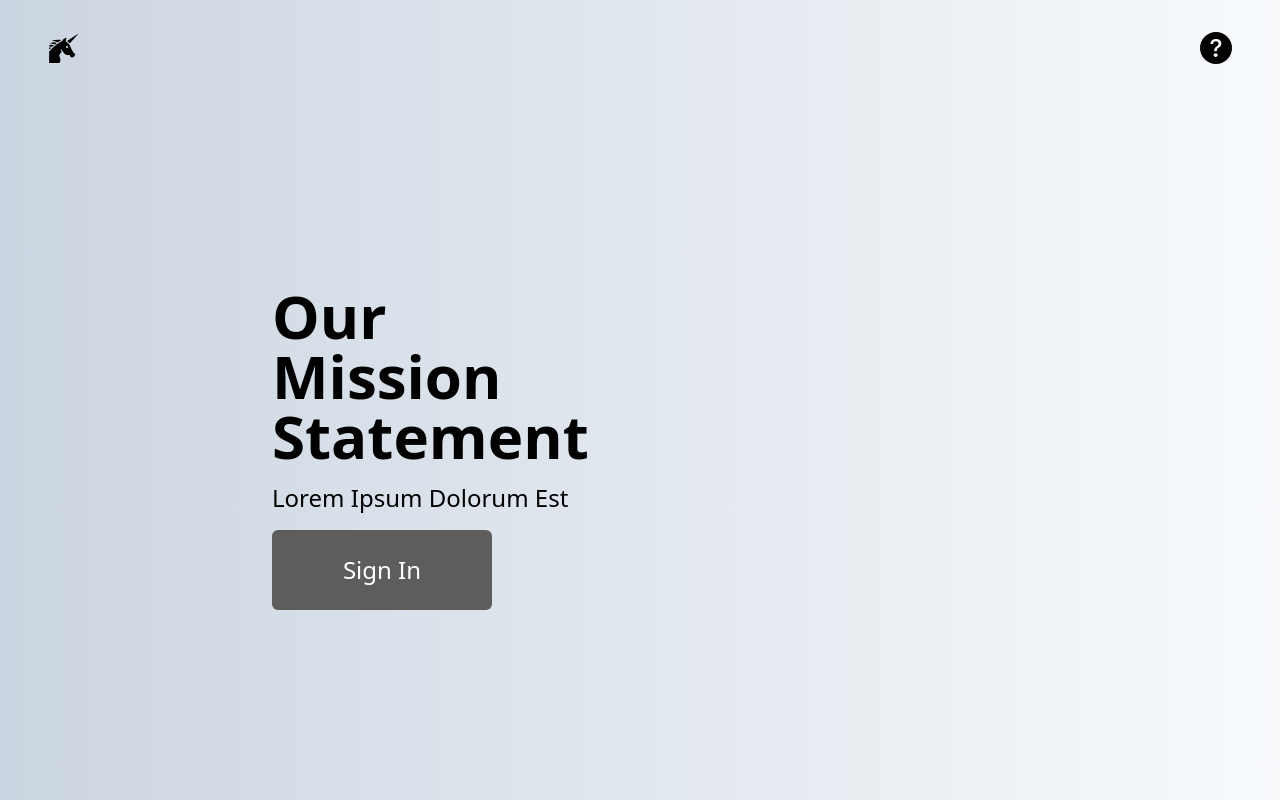
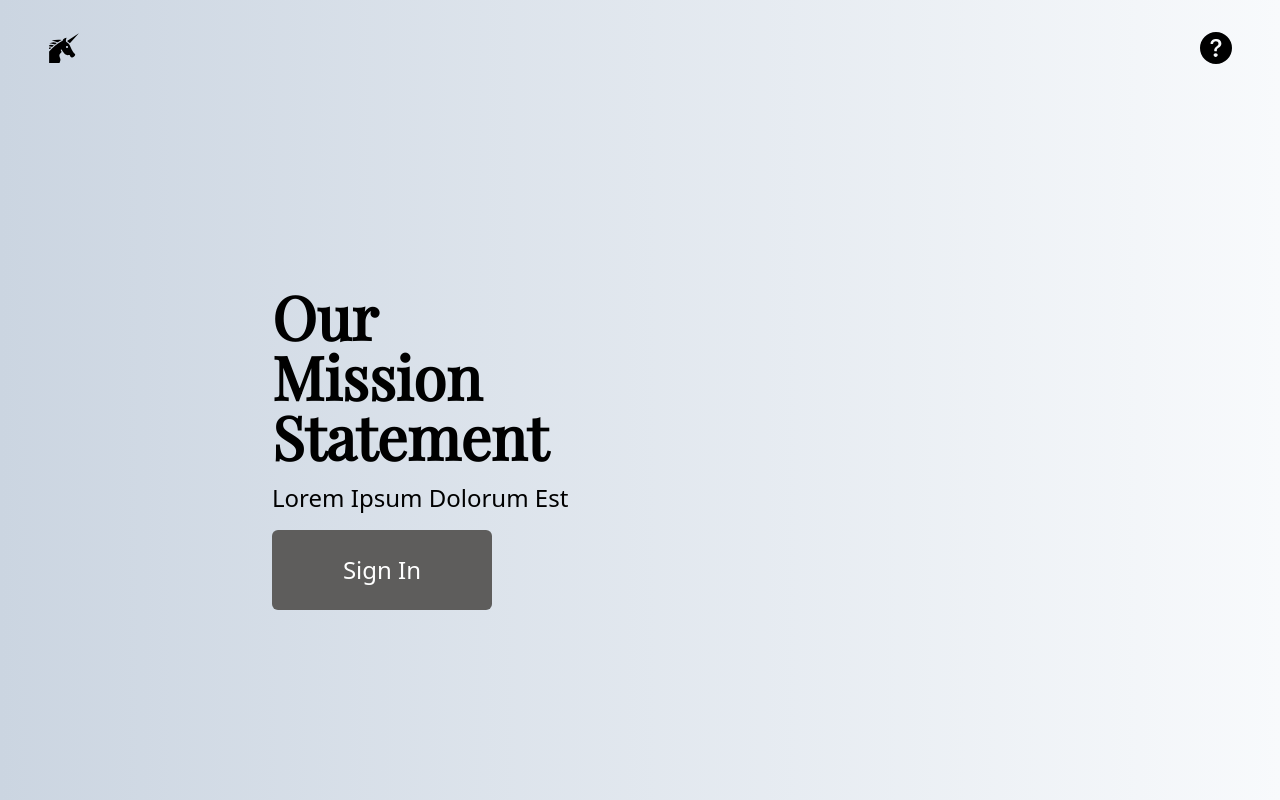
Before and after one commit to jdrco/JournAI, a Next.js app: page / in a window 1280 px wide. Built offline with nearby package versions, Linux system fonts and the light colour scheme; no server answers.

Commit message:
added font stuff

```diff
--- a/components/LandingPage.jsx
+++ b/components/LandingPage.jsx
@@ -24,7 +24,7 @@ const LandingPage = () => {
 
       <div className="bg-transparent w-screen h-[92%] flex flex-col lg:flex-row">
         <div className="bg-inherit h-[50%] flex flex-col justify-center items-center lg:items-baseline lg:ml-60 px-8 lg:h-[100%] lg:w-1/2">
-          <div className="bg-transparent mb-4 font-bold text-6xl lg:w-80 text-center lg:text-left">
+          <div className="font-PlayfairDisplay bg-transparent mb-4 font-bold text-6xl lg:w-80 text-center lg:text-left">
             Our Mission Statement
           </div>
           <div className="mb-4 text-2xl lg:w-80">Lorem Ipsum Dolorum Est</div>
--- a/pages/_document.js
+++ b/pages/_document.js
@@ -3,7 +3,9 @@ import { Html, Head, Main, NextScript } from 'next/document'
 export default function Document() {
   return (
     <Html lang="en">
-      <Head />
+      <Head>
+        <link href="https://fonts.googleapis.com/css2?family=Playfair+Display&display=swap" rel="stylesheet" />
+      </Head>
       <body>
         <Main />
         <NextScript />
--- a/tailwind.config.js
+++ b/tailwind.config.js
@@ -5,7 +5,11 @@ module.exports = {
     "./components/**/*.{js,ts,jsx,tsx}",
   ],
   theme: {
-    extend: {},
+    extend: {
+      fontFamily: {
+        PlayfairDisplay: ['"Playfair Display"', 'serif'],
+      }
+    },
   },
   plugins: [],
 };
```
